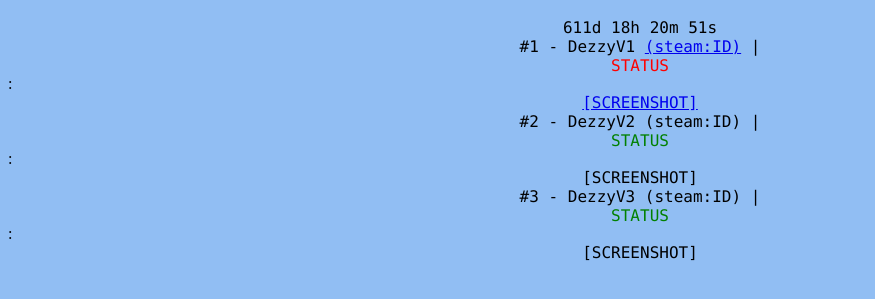
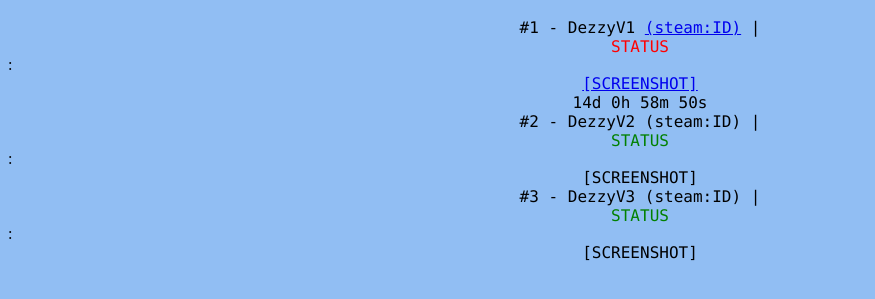
Before and after one commit to dezzycsgo/cooldowncounter, a plain HTML site: page index.html in a window 1280 px wide. Shown: the part 49-348 px from the top of the page, without its empty margins (0-875 px from the left). Drawn offline with Linux system fonts and the light colour scheme.

Commit message:
Timer Update

```diff
--- a/index.html
+++ b/index.html
@@ -15,15 +15,15 @@ p {text-align: center;}
 
 <h1> Dezzy CSGO Accounts </h1>
 
-<p id="demo"></p>
 
 <p> #1 - DezzyV1 <a href="https://steamcommunity.com/profiles/76561199023193736/" target="_blank">(steam:ID)</a> | </p> <p class="p1">STATUS </p> : <p> <a href="https://i.imgur.com/5BuuakJ.png" target="_blank">[SCREENSHOT]</a> </p>
+<p id="demo"></p>
 <p> #2 - DezzyV2 (steam:ID) | </p> <p class="p2"> STATUS </p> : <p> [SCREENSHOT] </p>
 <p> #3 - DezzyV3 (steam:ID) | </p> <p class="p2"> STATUS </p> : <p> [SCREENSHOT] </p>
 
 <script>
 // Set the date we're counting down to
-var countDownDate = new Date("Jan 5, 2024 15:37:25").getTime();
+var countDownDate = new Date("May 17, 2022 22:15:24").getTime();
 
 // Update the count down every 1 second
 var x = setInterval(function() {
```
